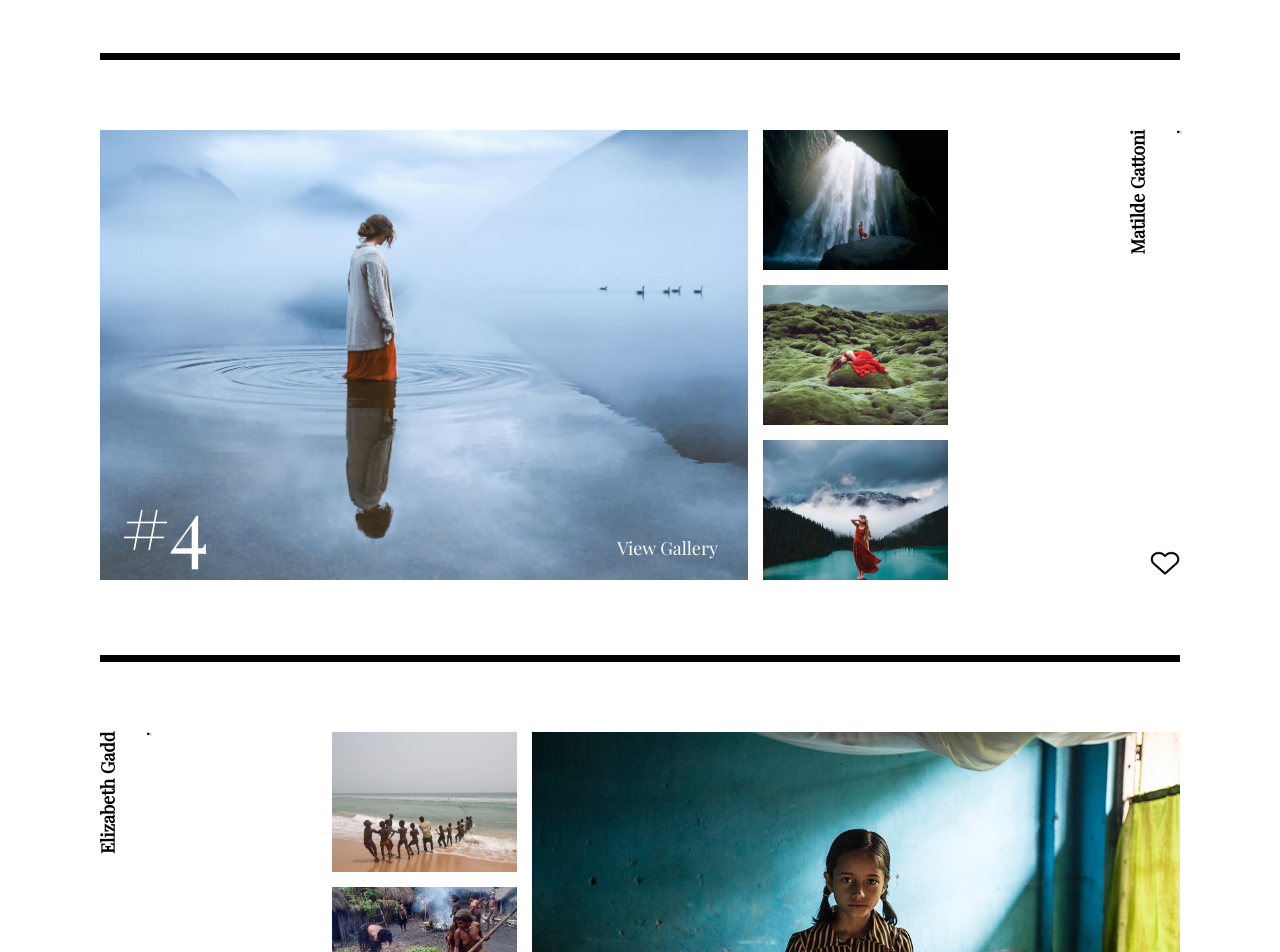
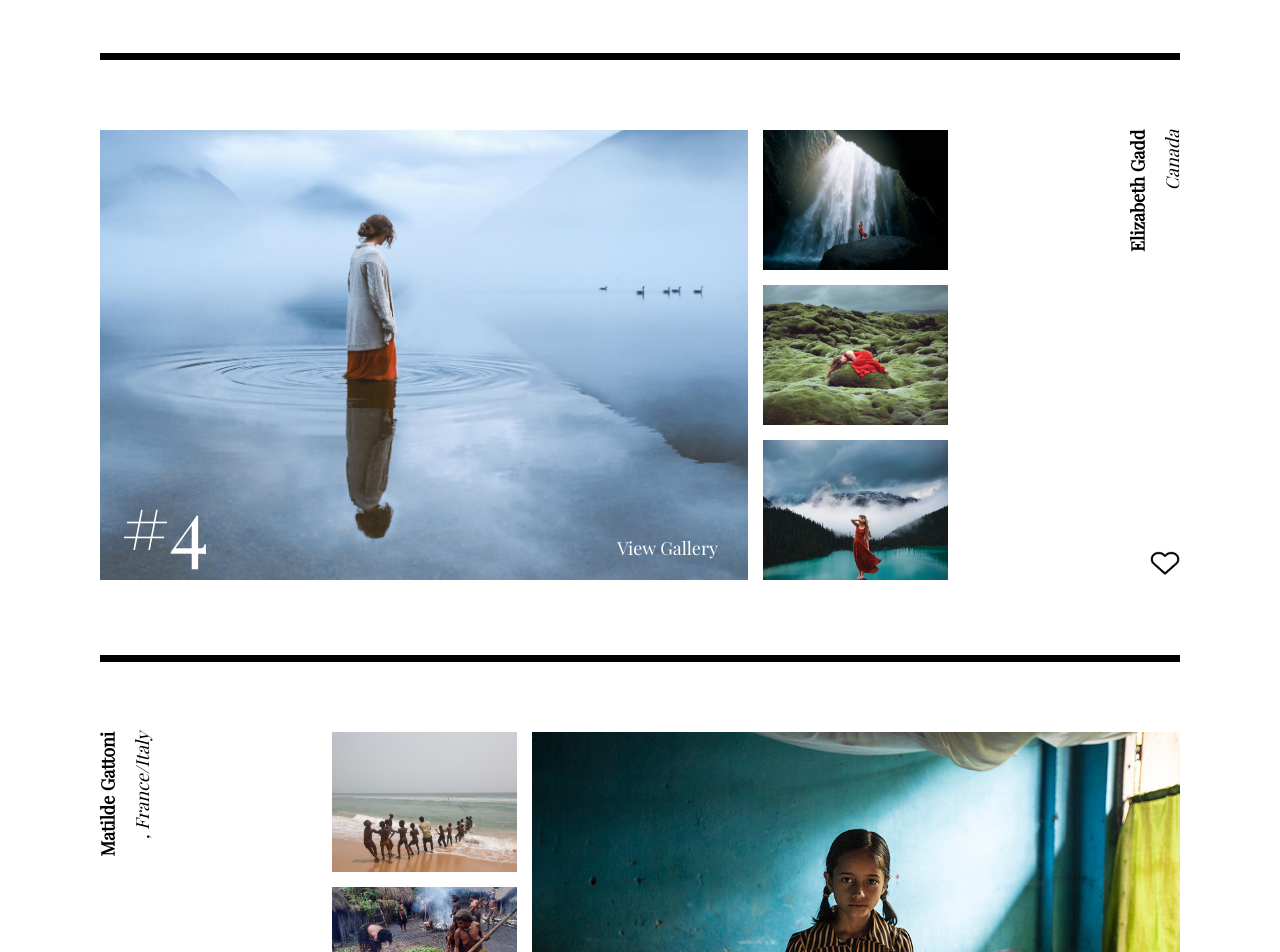
Before and after one commit to artemlaptev63/365days, a React (Create React App) app: page / in a window 1280 px wide. Shown: the part 1200-2152 px from the top of the page. Built offline with nearby package versions, Linux system fonts and the light colour scheme.

Commit message:
Minor changes

```diff
--- a/src/ListItem.js
+++ b/src/ListItem.js
@@ -102,9 +102,7 @@ class ListItem extends Component {
               <p>
                 <b>{this.props.item.autor}</b>
                 <br />
-                <i>
-                  {this.props.item.country}, {this.props.item.years}
-                </i>
+                <i>{this.props.item.country}</i>
               </p>
               <img
                 onClick={this.like.bind(this)}
--- a/src/posts.js
+++ b/src/posts.js
@@ -2,7 +2,7 @@ export default {
   data: [
     {
       id: 1,
-      country: "",
+      country: "USA",
       source: "",
       link: "",
       years: "",
@@ -10,7 +10,7 @@ export default {
       autor: "Chris Orwig",
       quote: "",
       mainBannerTitle: "", //перед названием нужна запятая
-      mainImage: "../assets/post1/girl-swimming.jpg",
+      mainImage: "../assets/post1/blond-girl.jpg",
       image1: "post1/blond-girl.jpg",
       image2: "post1/blue-eyed-man.jpg",
       image3: "post1/brutal-man.jpg",
@@ -33,7 +33,7 @@ export default {
     },
     {
       id: 2,
-      country: "",
+      country: "USA",
       source: "",
       link: "",
       years: "",
@@ -61,9 +61,9 @@ export default {
       country: "",
       source: "",
       link: "",
-      years: "",
+      years: "France/Italy",
       description: "",
-      autor: "Elizabeth Gadd",
+      autor: "Matilde Gattoni",
       quote: "",
       mainBannerTitle: "", //перед названием нужна запятая
       mainImage: "../assets/post3/girl-on-bed.jpg",
@@ -83,12 +83,12 @@ export default {
     },
     {
       id: 4,
-      country: "",
+      country: "Canada",
       source: "",
       link: "",
       years: "",
       description: "",
-      autor: "Matilde Gattoni",
+      autor: "Elizabeth Gadd",
       quote: "",
       mainBannerTitle: "", //перед названием нужна запятая
       mainImage: "../assets/post4/woman-and-ducks.jpg",
```
